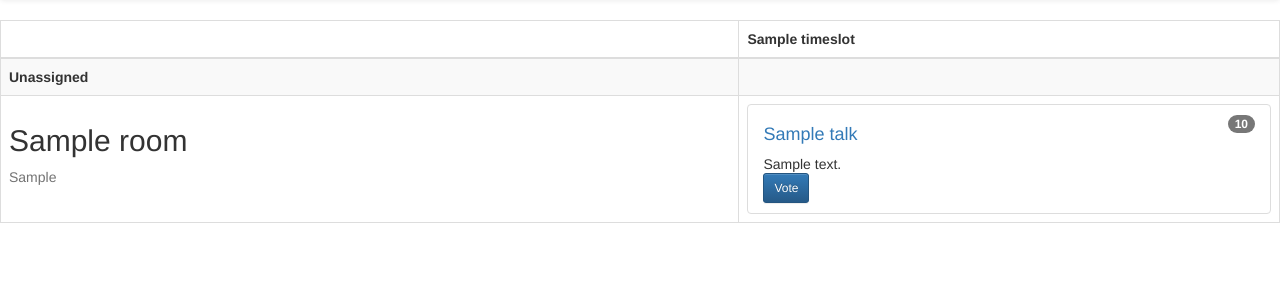
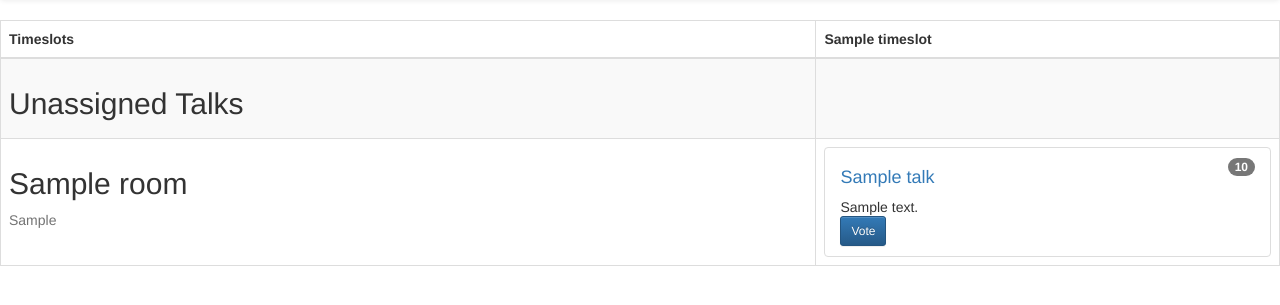
Before and after one commit to yamatt/bonfiremanager, a Django app: a page that uses bonfiremanager/templates/grid.dj.html in a window 1280 px wide. Shown: the part 52-357 px from the top of the page. Run offline with Django 3.2, Linux system fonts and the light colour scheme; tables that the repository leaves empty hold one stand-in row (values such as "Sample post"); some libraries are stand-ins or nearby versions.

Commit message:
clarified table for accessability

```diff
--- a/bonfiremanager/templates/grid.dj.html
+++ b/bonfiremanager/templates/grid.dj.html
@@ -2,9 +2,10 @@
 {% block title %}{{ event }} - Grid - Bonfire Manager{% endblock %}
 {% block body %}
     <table class="table table-bordered table-striped">
+        <caption class="hide"><h1>Rooms and Timeslots</h1></caption>
         <thead>
             <tr>
-                <th>&nbsp;</th>
+                <th>Timeslots</th>
                 {% for timeslot in event.get_talk_grid.0|slice:"1:" %}
                     <th>{{ timeslot.name }}</th>
                 {% endfor %}
@@ -13,7 +14,8 @@
         <tbody>
             <!-- unassigned talks -->
             <tr>
-                <th>Unassigned</th>
+                <th>
+                    <h2>Unassigned Talks</h2>
                 {% for timeslot in event.get_unassigned_talks %}
                 <td>
                     <div class="list-group"><!-- list item -->
```
